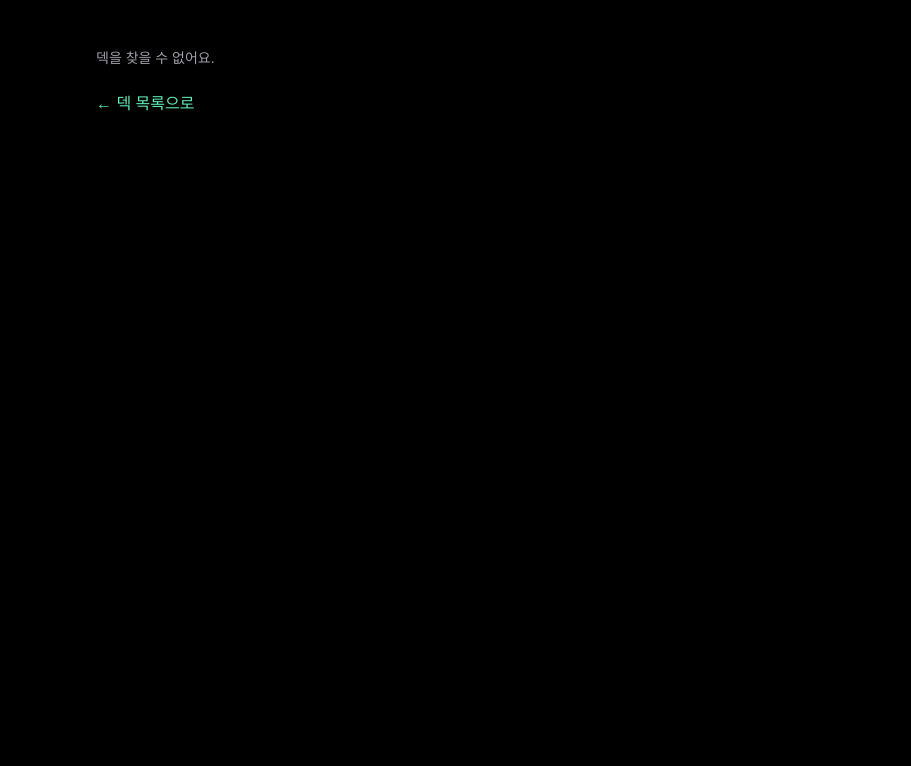
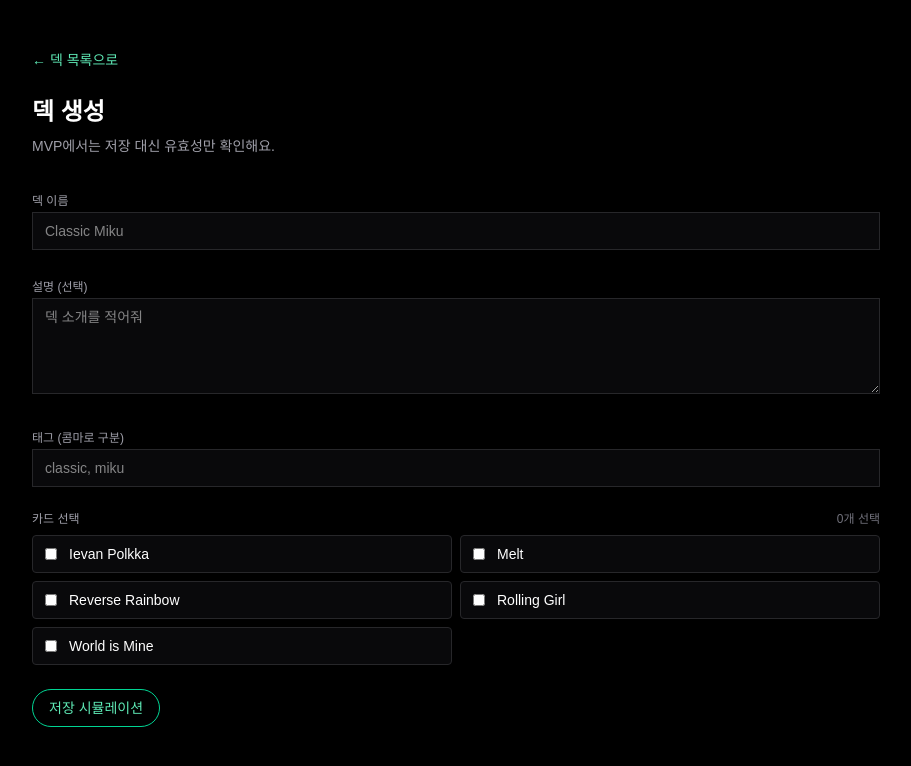
Before and after one commit to miku-agent/03_voxie, a Next.js app: page /decks/new in a window 1280 px wide. Shown: the top 766 px of the page, without its empty margins (184-1095 px from the left). Built offline with nearby package versions, Linux system fonts and the light colour scheme.

Commit message:
feat: add deck create form

```diff
--- /dev/null
+++ b/src/app/decks/new/page.tsx
@@ -0,0 +1,144 @@
+"use client";
+
+import { useMemo, useState } from "react";
+import Link from "next/link";
+import { cards } from "@/lib/cards";
+import {
+  buildDeckPayload,
+  DeckFormInput,
+  validateDeckPayload,
+} from "@/lib/deck-form";
+
+const initialState: DeckFormInput = {
+  name: "",
+  tags: "",
+  cards: [],
+  description: "",
+};
+
+export default function DeckCreatePage() {
+  const [form, setForm] = useState<DeckFormInput>(initialState);
+  const [errors, setErrors] = useState<string[]>([]);
+  const [submitted, setSubmitted] = useState(false);
+
+  const sortedCards = useMemo(
+    () => [...cards].sort((a, b) => a.title.localeCompare(b.title)),
+    []
+  );
+
+  const onChange = (key: keyof DeckFormInput) =>
+    (event: React.ChangeEvent<HTMLInputElement | HTMLTextAreaElement>) => {
+      setForm((prev) => ({ ...prev, [key]: event.target.value }));
+    };
+
+  const toggleCard = (slug: string) => {
+    setForm((prev) => {
+      const exists = prev.cards.includes(slug);
+      return {
+        ...prev,
+        cards: exists
+          ? prev.cards.filter((item) => item !== slug)
+          : [...prev.cards, slug],
+      };
+    });
+  };
+
+  const onSubmit = (event: React.FormEvent) => {
+    event.preventDefault();
+    const payload = buildDeckPayload(form);
+    const missing = validateDeckPayload(payload);
+    setErrors(missing);
+    if (missing.length === 0) {
+      setSubmitted(true);
+    }
+  };
+
+  return (
+    <div className="min-h-screen bg-black text-white">
+      <main className="mx-auto max-w-4xl px-6 py-12">
+        <Link className="text-sm text-emerald-300" href="/decks">
+          ← 덱 목록으로
+        </Link>
+
+        <h1 className="mt-6 text-2xl font-semibold">덱 생성</h1>
+        <p className="mt-2 text-sm text-zinc-400">
+          MVP에서는 저장 대신 유효성만 확인해요.
+        </p>
+
+        <form onSubmit={onSubmit} className="mt-8 space-y-6">
+          <div className="space-y-2">
+            <label className="text-xs text-zinc-400">덱 이름</label>
+            <input
+              value={form.name}
+              onChange={onChange("name")}
+              className="w-full border border-zinc-800 bg-zinc-950 px-3 py-2 text-sm"
+              placeholder="Classic Miku"
+            />
+            {errors.includes("name") && (
+              <p className="text-xs text-red-400">덱 이름을 입력해줘.</p>
+            )}
+          </div>
+
+          <div className="space-y-2">
+            <label className="text-xs text-zinc-400">설명 (선택)</label>
+            <textarea
+              value={form.description}
+              onChange={onChange("description")}
+              className="min-h-[96px] w-full border border-zinc-800 bg-zinc-950 px-3 py-2 text-sm"
+              placeholder="덱 소개를 적어줘"
+            />
+          </div>
+
+          <div className="space-y-2">
+            <label className="text-xs text-zinc-400">태그 (콤마로 구분)</label>
+            <input
+              value={form.tags}
+              onChange={onChange("tags")}
+              className="w-full border border-zinc-800 bg-zinc-950 px-3 py-2 text-sm"
+              placeholder="classic, miku"
+            />
+          </div>
+
+          <div className="space-y-2">
+            <div className="flex items-center justify-between">
+              <label className="text-xs text-zinc-400">카드 선택</label>
+              <span className="text-xs text-zinc-500">
+                {form.cards.length}개 선택
+              </span>
+            </div>
+            <div className="grid gap-2 md:grid-cols-2">
+              {sortedCards.map((card) => (
+                <label
+                  key={card.slug}
+                  className="flex items-center gap-3 rounded border border-zinc-800 bg-zinc-950 px-3 py-2 text-sm"
+                >
+                  <input
+                    type="checkbox"
+                    checked={form.cards.includes(card.slug)}
+                    onChange={() => toggleCard(card.slug)}
+                    className="h-3 w-3 accent-emerald-400"
+                  />
+                  <span>{card.title}</span>
+                </label>
+              ))}
+            </div>
+            {errors.includes("cards") && (
+              <p className="text-xs text-red-400">카드를 최소 1개 선택해줘.</p>
+            )}
+          </div>
+
+          <button
+            type="submit"
+            className="rounded-full border border-emerald-400 px-4 py-2 text-sm text-emerald-300"
+          >
+            저장 시뮬레이션
+          </button>
+
+          {submitted && (
+            <p className="text-xs text-emerald-300">입력 값이 유효해요!</p>
+          )}
+        </form>
+      </main>
+    </div>
+  );
+}
--- a/src/app/decks/page.tsx
+++ b/src/app/decks/page.tsx
@@ -10,6 +10,11 @@ export default function DeckListPage() {
           <p className="mt-2 text-sm text-zinc-400">
             카드로 묶은 플레이리스트
           </p>
+          <div className="mt-4">
+            <Link className="text-emerald-300" href="/decks/new">
+              덱 생성 →
+            </Link>
+          </div>
         </header>
 
         <section className="grid gap-4 md:grid-cols-2">
--- /dev/null
+++ b/src/lib/deck-form.ts
@@ -0,0 +1,33 @@
+export type DeckFormInput = {
+  name: string;
+  tags: string;
+  cards: string[];
+  description?: string;
+};
+
+export type DeckPayload = {
+  name: string;
+  tags: string[];
+  cards: string[];
+  description?: string;
+};
+
+export const parseDeckTags = (value: string) =>
+  value
+    .split(",")
+    .map((tag) => tag.trim())
+    .filter(Boolean);
+
+export const buildDeckPayload = (input: DeckFormInput): DeckPayload => ({
+  name: input.name.trim(),
+  tags: parseDeckTags(input.tags),
+  cards: input.cards,
+  description: input.description?.trim() || undefined,
+});
+
+export const validateDeckPayload = (payload: DeckPayload) => {
+  const missing: string[] = [];
+  if (!payload.name) missing.push("name");
+  if (payload.cards.length === 0) missing.push("cards");
+  return missing;
+};
```
Also changed, not shown: 1 other file (tests, documents, lock files or other folders).
